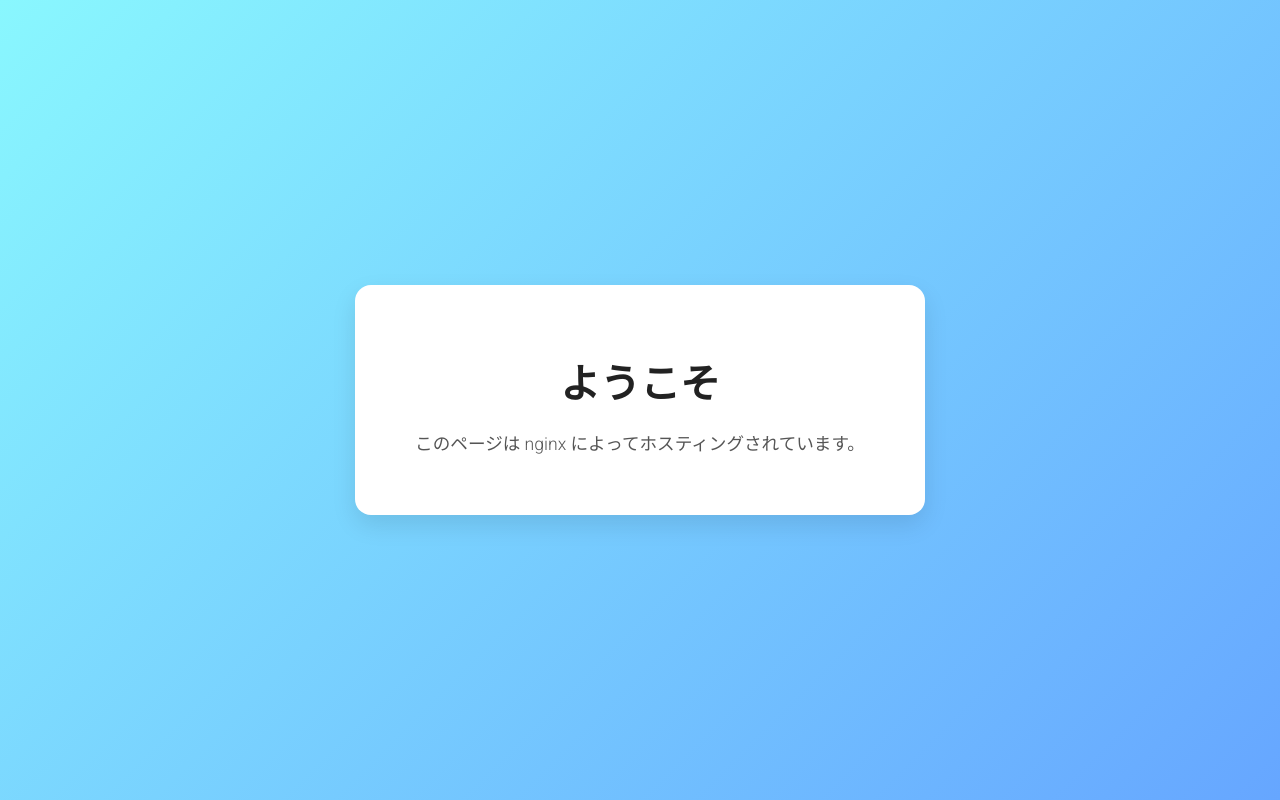
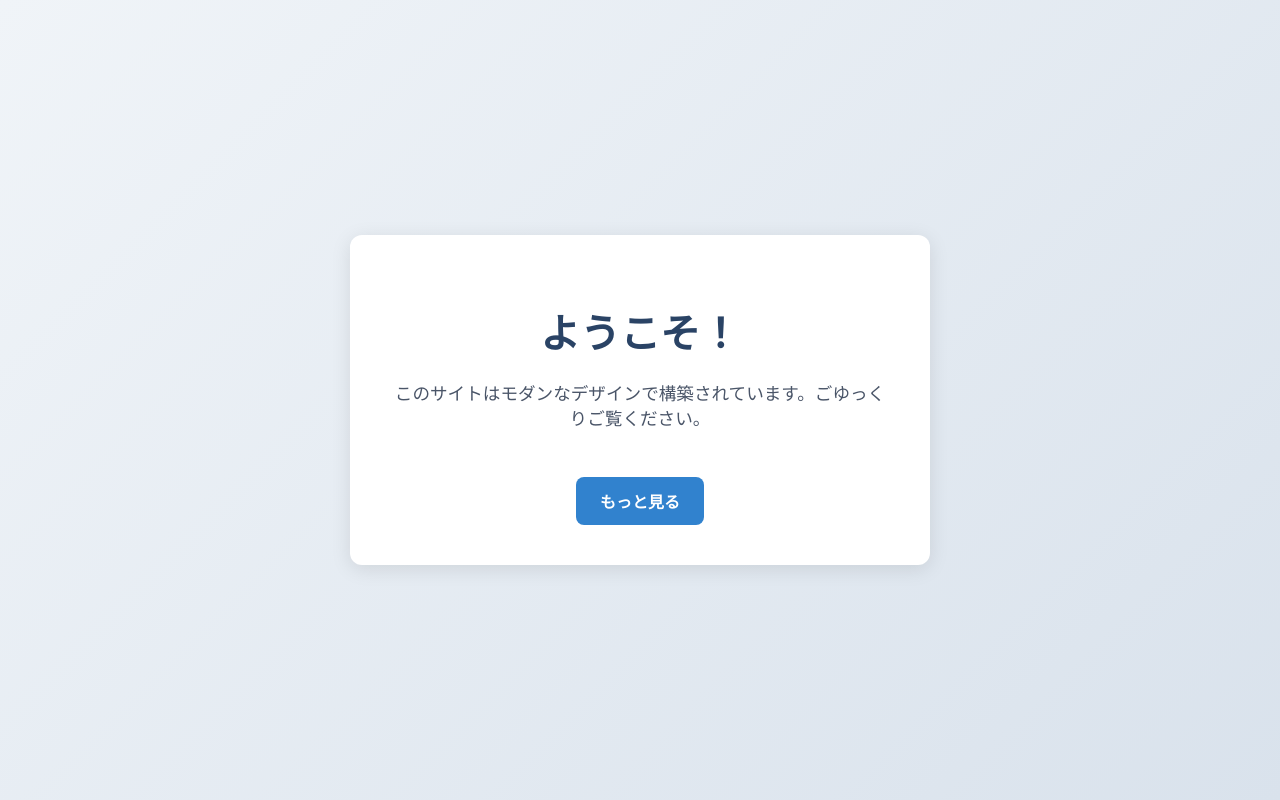
Before and after one commit to Karasu1t/autodeploy-sample-nginx, a plain HTML site: page src/index.html in a window 1280 px wide. Drawn offline with Linux system fonts and the light colour scheme.

Commit message:
Phase6追加分

```diff
--- a/src/index.html
+++ b/src/index.html
@@ -3,60 +3,73 @@
   <head>
     <meta charset="UTF-8" />
     <meta name="viewport" content="width=device-width, initial-scale=1.0" />
-    <title>ようこそ</title>
+    <title>Welcome to My Site</title>
     <link
-      href="https://fonts.googleapis.com/css2?family=Roboto:wght@300;700&display=swap"
+      href="https://fonts.googleapis.com/css2?family=Roboto:wght@300;500&display=swap"
       rel="stylesheet"
     />
     <style>
       body {
         margin: 0;
-        padding: 0;
         font-family: "Roboto", sans-serif;
-        background: linear-gradient(135deg, #89f7fe 0%, #66a6ff 100%);
+        background: linear-gradient(135deg, #f0f4f8, #d9e2ec);
         color: #333;
         display: flex;
+        justify-content: center;
         align-items: center;
-        justify-content: center;
         height: 100vh;
       }
 
-      .container {
-        background-color: #fff;
-        padding: 40px 60px;
-        border-radius: 16px;
-        box-shadow: 0 10px 25px rgba(0, 0, 0, 0.1);
+      .card {
+        background: #fff;
+        border-radius: 12px;
+        box-shadow: 0 4px 20px rgba(0, 0, 0, 0.1);
+        padding: 40px;
         text-align: center;
         max-width: 500px;
+        width: 90%;
+        transition: transform 0.3s ease;
+      }
+
+      .card:hover {
+        transform: translateY(-5px);
       }
 
       h1 {
-        font-size: 2.5rem;
+        font-size: 2.5em;
         margin-bottom: 20px;
-        color: #222;
+        color: #2a4365;
       }
 
       p {
-        font-size: 1.1rem;
-        line-height: 1.6;
-        color: #555;
+        font-size: 1.1em;
+        color: #4a5568;
       }
 
-      @media (max-width: 600px) {
-        .container {
-          padding: 30px 20px;
-        }
+      .button {
+        margin-top: 30px;
+        display: inline-block;
+        background: #3182ce;
+        color: #fff;
+        padding: 12px 24px;
+        border-radius: 8px;
+        text-decoration: none;
+        font-weight: bold;
+        transition: background 0.3s ease;
+      }
 
-        h1 {
-          font-size: 2rem;
-        }
+      .button:hover {
+        background: #2b6cb0;
       }
     </style>
   </head>
   <body>
-    <div class="container">
-      <h1>ようこそ</h1>
-      <p>このページは nginx によってホスティングされています。</p>
+    <div class="card">
+      <h1>ようこそ！</h1>
+      <p>
+        このサイトはモダンなデザインで構築されています。ごゆっくりご覧ください。
+      </p>
+      <a href="#!" class="button">もっと見る</a>
     </div>
   </body>
 </html>
```
Also changed, not shown: 4 other files.
